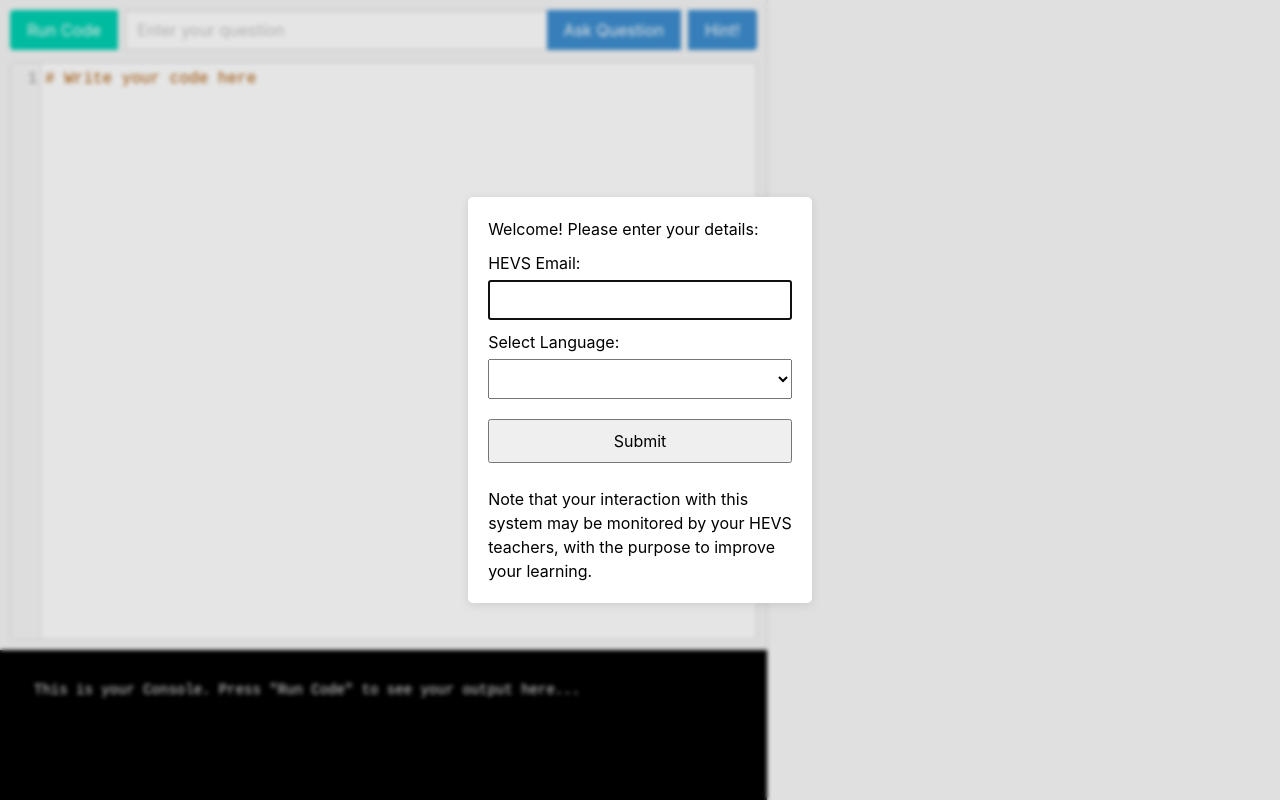
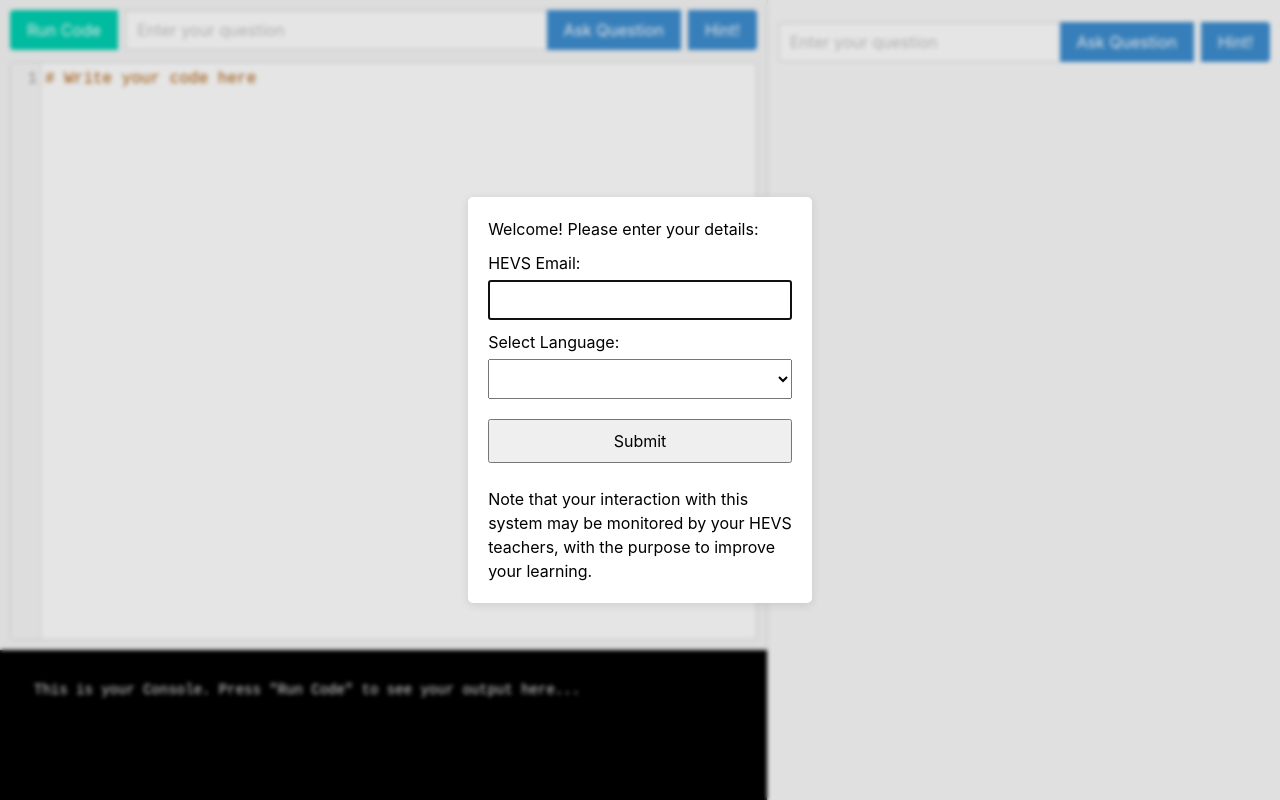
Before and after one commit to renaud/steacher, a plain HTML site: page index.html in a window 1280 px wide. Drawn offline with nearby package versions, Linux system fonts and the light colour scheme.

Commit message:
Section for Question Input and Hint Button

```diff
--- a/index.html
+++ b/index.html
@@ -122,6 +122,29 @@
             <div v-html="renderMarkdown(message.content)"></div>
           </div>
         </div>
+
+        <!-- Section for Question Input and Hint Button -->
+        <div class="field has-addons mt-3">
+          <!-- Single Input Field -->
+          <p class="control is-expanded">
+            <input
+              class="input"
+              type="text"
+              v-model="question"
+              placeholder="Enter your question"
+              :disabled="loading"
+            />
+          </p>
+          <!-- Ask Question Button -->
+          <p class="control">
+            <button class="button is-info mr-2" @click="runCode" :disabled="loading">Ask Question</button>
+          </p>
+          <!-- Hint Button -->
+          <p class="control">
+            <button class="button is-info" @click="gimmeHint" :disabled="loading">Hint!</button>
+          </p>
+        </div>
+
       </div>
     </div>
   </div>
--- a/static/styles.css
+++ b/static/styles.css
@@ -52,6 +52,8 @@ html, body {
 #console pre#consoleError {
   background-color: black;
   color: red;
+  white-space: pre-wrap;
+  word-wrap: break-word;
 }
 
 /* Chatbot Panel (40%) */
```
